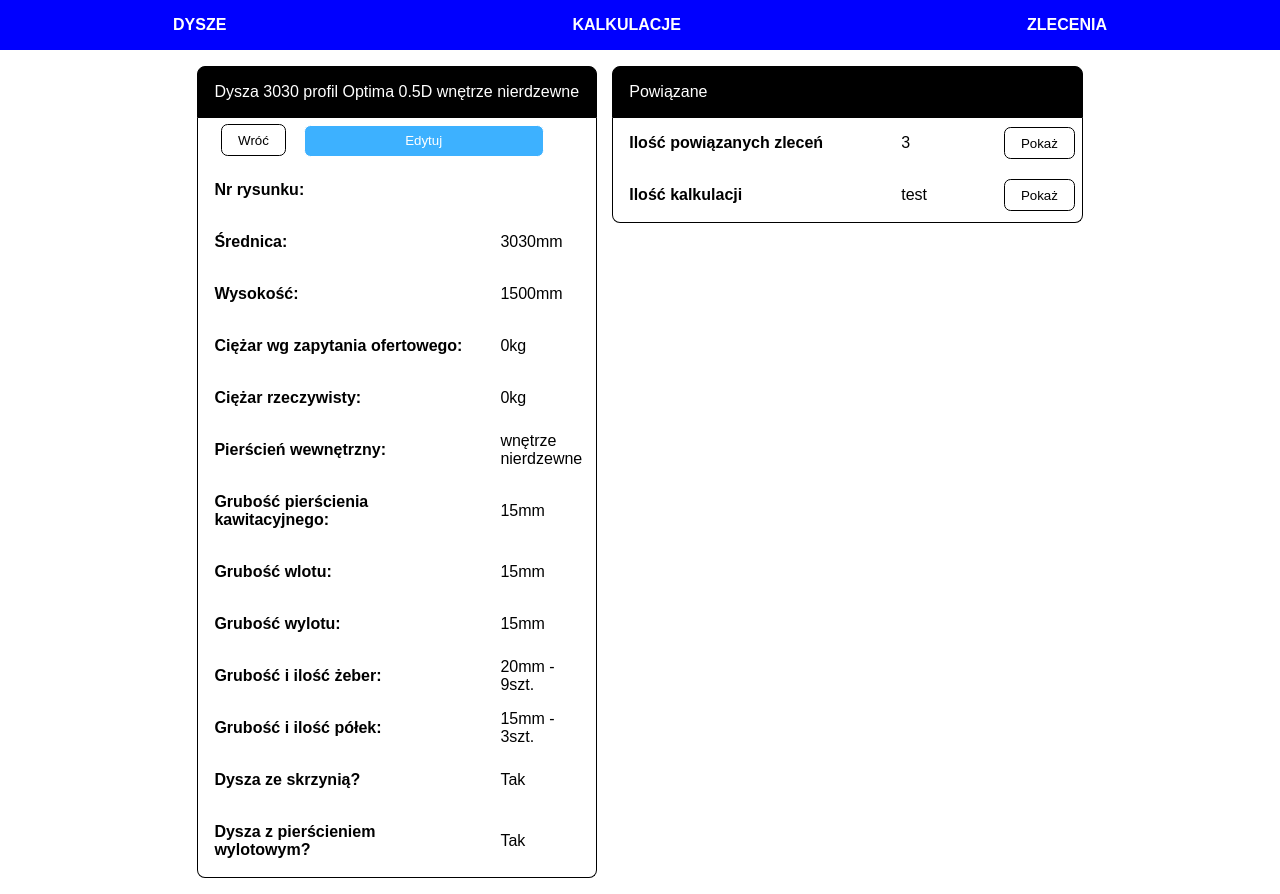
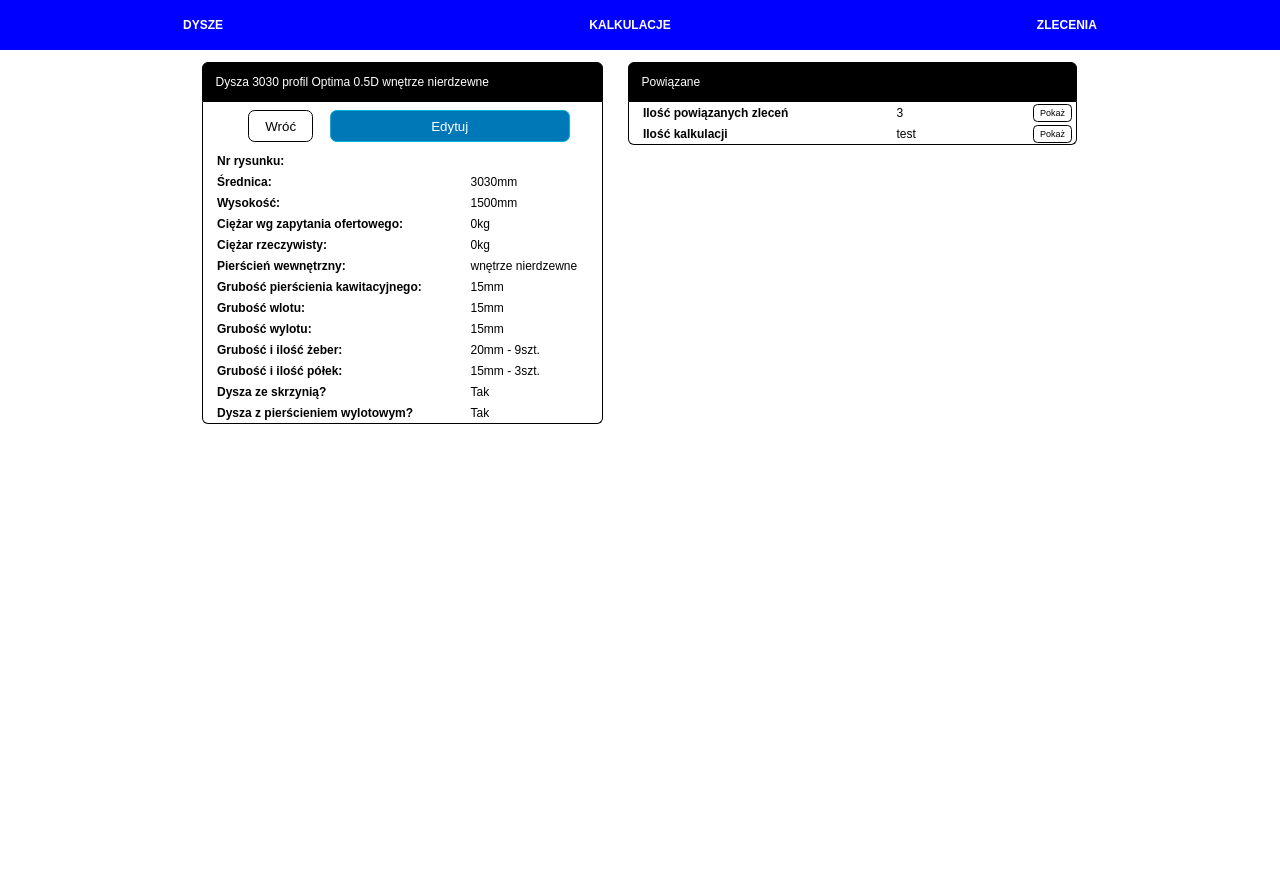
Before and after one commit to djzib0/django_nozzle_calculator, a Django app: page /nozzle/1/ in a window 1280 px wide. After the commit the page ends 424 px from the top, so only its background shows below. Run offline with Django 4.2, Linux system fonts and the light colour scheme; data comes from the database, SQL or seed files in the repository.

Commit message:
adjusted html and css

```diff
--- a/nozzle_calculator/calculator/templates/calculator/nozzle-details.html
+++ b/nozzle_calculator/calculator/templates/calculator/nozzle-details.html
@@ -10,9 +10,9 @@
     </div>
 
     <div class="item-details">
-      <div class="item-details-box">
+      <div class="button-box">
         <form>
-          <input type="button" class="action-btn" value="Wróć" onclick="history.back()"
+        <input type="button" class="action-btn" value="Wróć" onclick="history.back()"
         </form>
         <button class="edit-btn">Edytuj</button>
       </div>
@@ -89,13 +89,13 @@
         <p class="item-detail-name">Ilość powiązanych zleceń</p>
         <p class="item-detail-value">{{ nozzle_total_orders }}</p>
         <a href="{% url 'calculator:nozzle_orders' nozzle.id %}">
-          <button class="action-btn" type="button">Pokaż</button>
+          <button class="show-btn" type="button">Pokaż</button>
         </a>
       </div>
       <div class="item-details-box">
         <p class="item-detail-name">Ilość kalkulacji</p>
         <p class="item-detail-value">test</p>
-        <button class="action-btn" type="button">Pokaż</button>
+        <button class="show-btn" type="button">Pokaż</button>
       </div>
     </div>
   </div>
--- a/nozzle_calculator/calculator/templates/calculator/nozzle-orders.html
+++ b/nozzle_calculator/calculator/templates/calculator/nozzle-orders.html
@@ -33,7 +33,7 @@
             <p class="item-detail-value">{{ order.date_created|date:"d M Y" }}</p>
             {% endlanguage %}
             </td>
-            <td><button class="edit-btn">Edytuj</button></td>
+            <td><button class="action-btn">Edytuj</button></td>
             {% empty %}
           <td colspan="3" style="color: red;"><p>Brak powiązanych zamówień</p></td>
           </tr>
--- a/nozzle_calculator/calculator/views.py
+++ b/nozzle_calculator/calculator/views.py
@@ -19,7 +19,6 @@
                                  queryset=nozzles)
     nozzles = nozzle_filter.qs
     nozzles_count = nozzles.count()
-    print(nozzles_count)
 
     context = {'nozzles': nozzles,
                'nozzle_filter': nozzle_filter,
--- a/nozzle_calculator/static/styles.css
+++ b/nozzle_calculator/static/styles.css
@@ -1,5 +1,6 @@
 body {
     font-family: Arial;
+    font-size: 12px;
     margin: 0 auto;
     padding: 0;
 }
@@ -24,6 +25,10 @@
     border-radius: 0.125em;
     padding: 0.125em 0.250em;
     width: max-content;
+}
+
+.description {
+    font-size: 0.875em;
 }
 
 
@@ -73,7 +78,8 @@
     display: flex;
     justify-content: space-between;
     align-items: center;
-    padding-bottom: 0.125em;
+    padding: 0;
+    height: 1.75em;
 }
 
 /* items styles */
@@ -82,17 +88,25 @@
 }
 
 .item-detail-name {
-    width: 16em;
+    width: 20em;
     font-weight: bold;
     justify-content: center;
     text-align: left;
+    margin: 0.5em 0.125em;
     /*margin: 0.5em;*/
 }
 
 .item-detail-value {
-    margin: auto 1em;
-    width: 5em;
+    margin: 0 1em;
+    width: 10em;
     /*padding: 0;*/
+}
+
+.button-box {
+    display: flex;
+    justify-content: center;
+    align-items: center;
+    margin: 0.125em 0.25em;
 }
 
 .action-btn {
@@ -109,6 +123,26 @@
 }
 
 .action-btn:hover {
+    background-color: blue;
+    color: white;
+    border: 1px solid white;
+}
+
+.show-btn {
+    font-size: 0.75em;
+    text-align: center;
+    margin-left: 0.5em;
+    margin-right: 0.5em;
+    background-color: white;
+    border: 1px solid black;
+    border-radius: 0.5em;
+    height: 1.125rem;
+    cursor: pointer;
+    transition: background-color 0.2s;
+    transition: color 0.2s;
+}
+
+.show-btn:hover {
     background-color: blue;
     color: white;
     border: 1px solid white;
@@ -139,10 +173,10 @@
 
 .edit-btn {
     margin: 0.5em 0.5em;
-    background-color: #3db1ff;
+    background-color: #0077b6;
     color: white;
     cursor: pointer;
-    border: 1px solid white;
+    border: 1px solid #00b4d8;
     border-radius: 0.5em;
     height: 2rem;
     width: 15rem;
```
Also changed, not shown: nozzle_calculator/calculator/templates/calculator/nozzles.html (+11 -10 lines).
